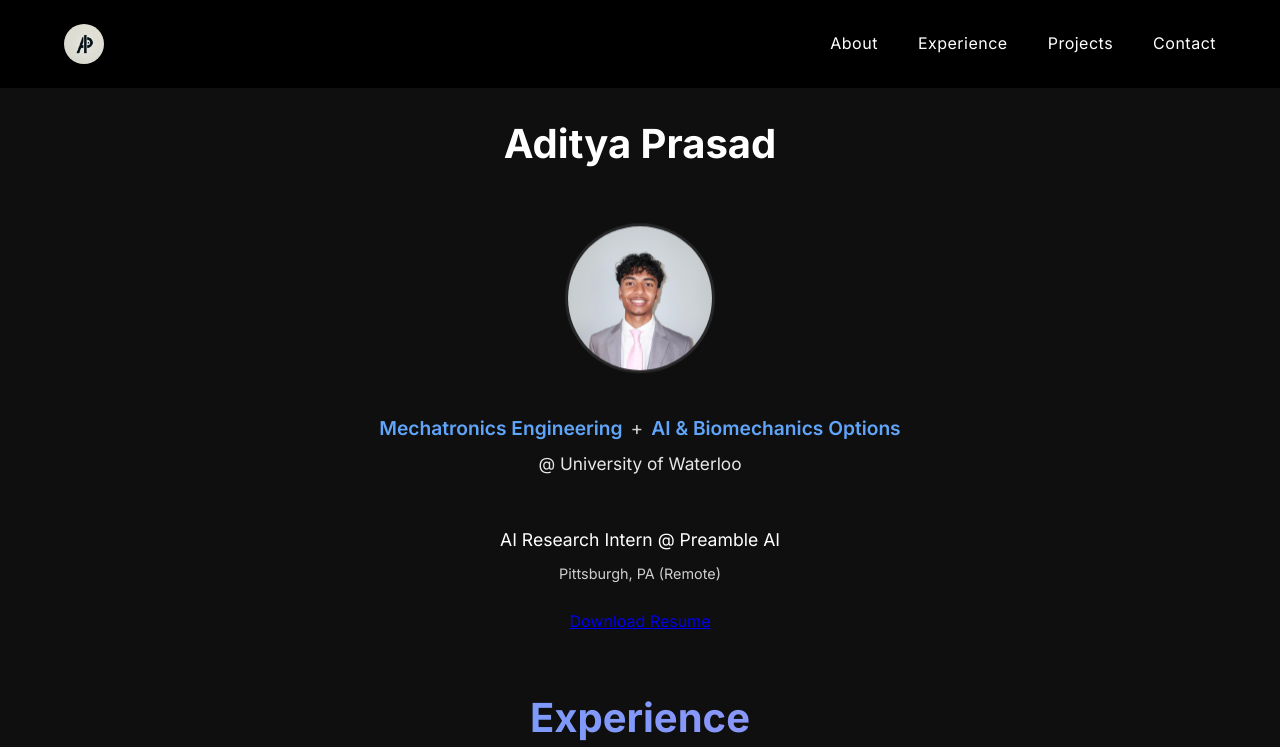
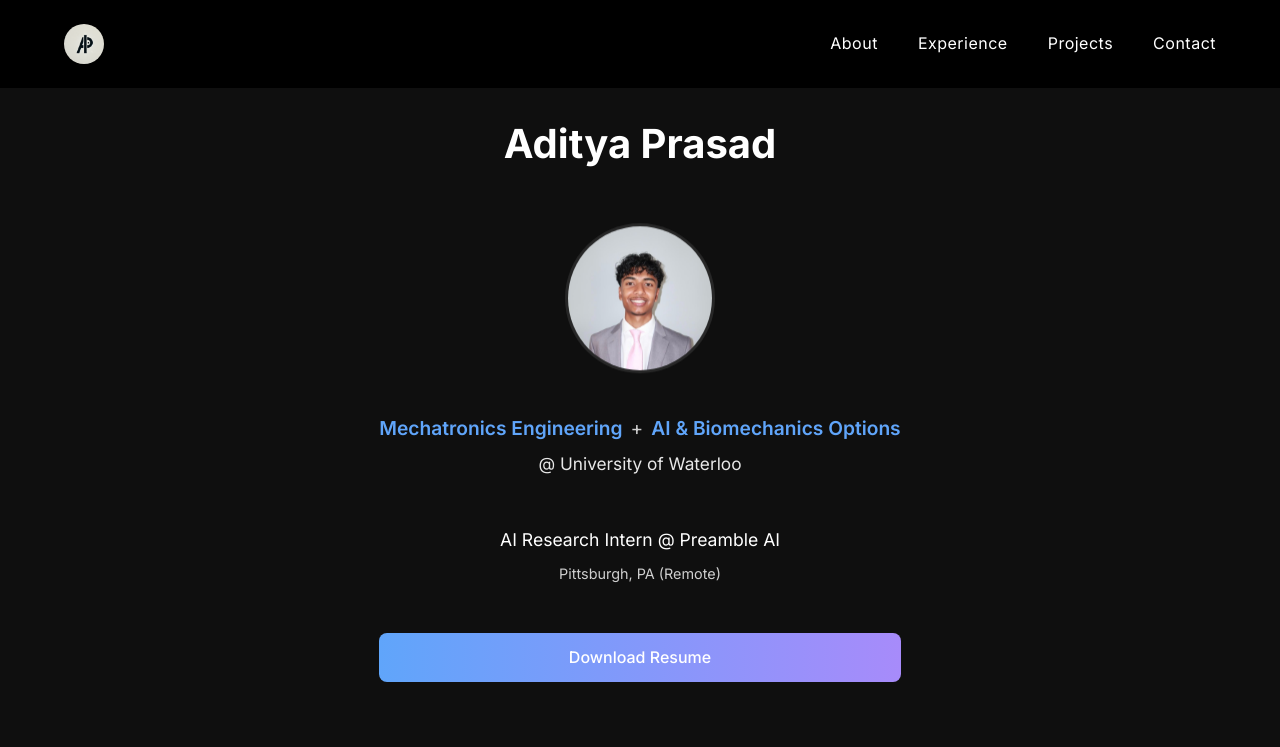
Before and after one commit to adiprasadd/portfolio, a React (Create React App) app: page / in a window 1280 px wide. Shown: the top 747 px of the page. Built offline with nearby package versions, Linux system fonts and the light colour scheme.

Commit message:
added styling and design to resume button

```diff
--- a/src/App.css
+++ b/src/App.css
@@ -879,3 +879,18 @@ section {
   transform: translateY(-2px);
   box-shadow: 0 5px 15px rgba(96, 165, 250, 0.2);
 }
+
+.resume-button {
+  display: inline-block;
+  background: linear-gradient(90deg, var(--primary), var(--secondary));
+  color: white;
+  padding: 0.75rem 2rem;
+  border-radius: 8px;
+  font-size: 1rem;
+  font-weight: 500;
+  text-decoration: none;
+  transition: all 0.3s ease;
+  margin-top: 1.5rem;
+  border: none;
+  cursor: pointer;
+}
```
